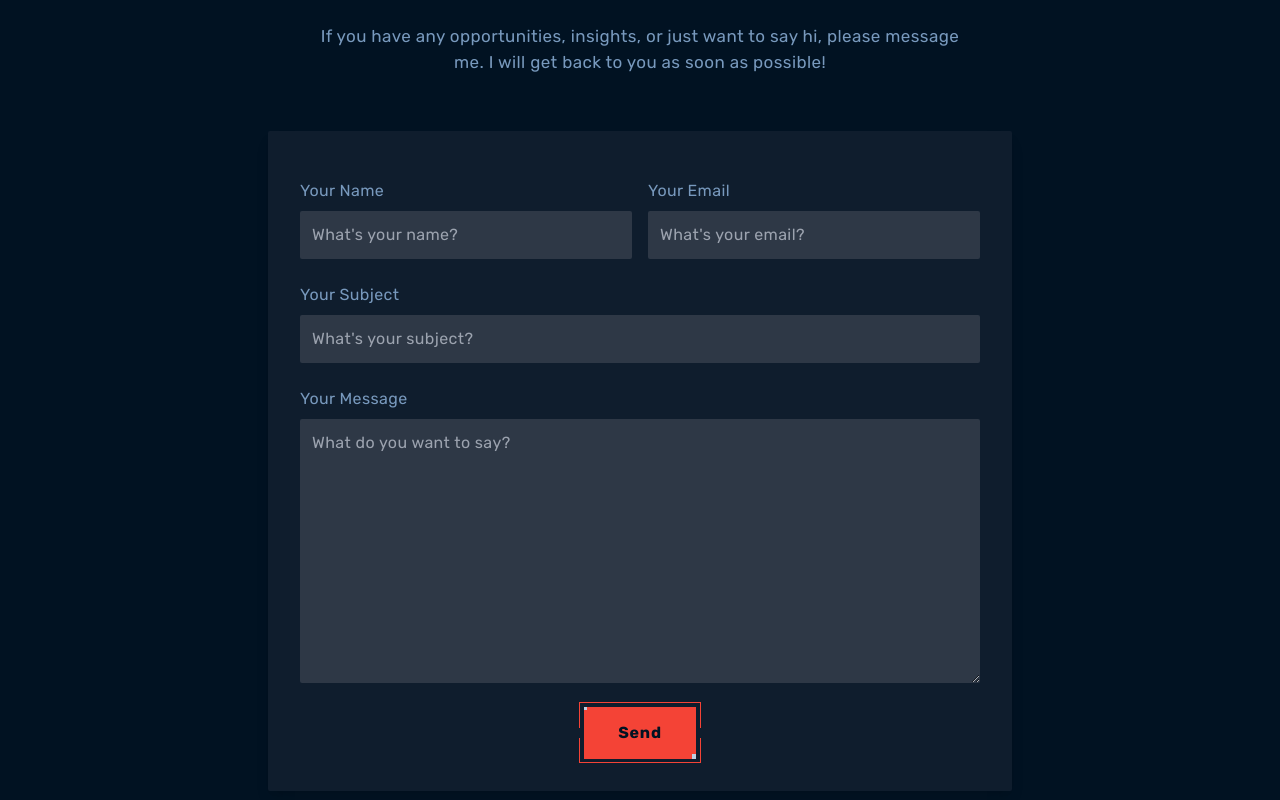
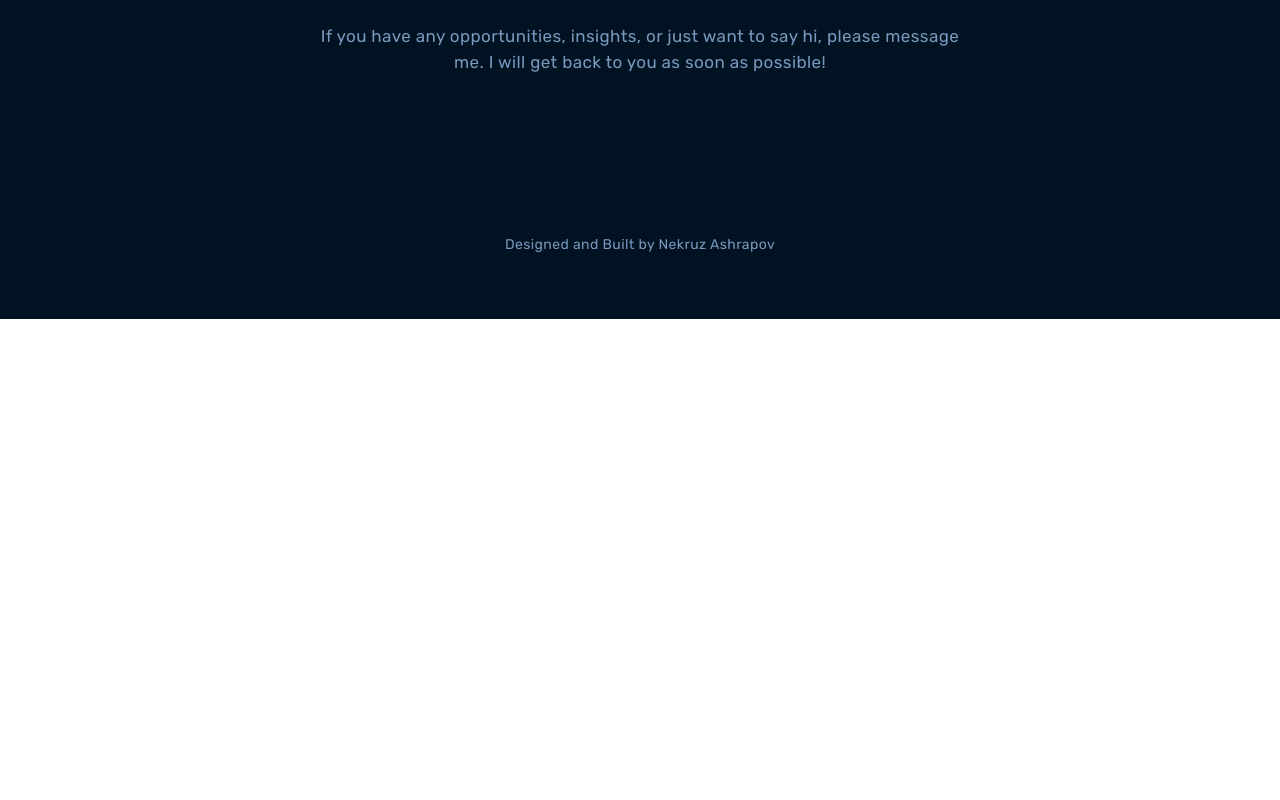
Before and after one commit to NekruzAsh/MyPortfolio, a Next.js app: page / in a window 1280 px wide. Shown: the part 4080-4880 px from the top of the page. After the commit the page ends 4399 px from the top, so only its background shows below. Built offline with nearby package versions, Linux system fonts and the light colour scheme.

Commit message:
removed contact box

```diff
--- a/app/components/Contact.jsx
+++ b/app/components/Contact.jsx
@@ -21,70 +21,6 @@ const Contact = () => {
           If you have any opportunities, insights, or just want to say hi,
           please message me. I will get back to you as soon as possible!
         </p>
-        <div className="grid lg:grid-cols-5 gap-8">
-          <div className="col-span-full w-full h-auto bg-[#0F1D2D] shadow-lg rounded-sm lg:p-4">
-            <div className="p-4">
-              <form
-                method="POST"
-                action="https://getform.io/f/6d5bba2d-1ebe-4f38-80a4-03e0c4dbd955"
-              >
-                <div className="grid md:grid-cols-2 gap-4 w-full py-2">
-                  <div className="flex flex-col ">
-                    <label className=" text-md py-2 text-[#7899BD]">
-                      Your Name
-                    </label>
-                    <input
-                      className="text-[#f3f7fc] bg-[#2e3846] rounded-sm p-3 flex"
-                      type="text"
-                      placeholder="What's your name?"
-                      name="name"
-                    />
-                  </div>
-                  <div className="flex flex-col">
-                    <label className=" text-md py-2 text-[#7899BD]">
-                      Your Email
-                    </label>
-                    <input
-                      className="text-[#f3f7fc] bg-[#2e3846] rounded-sm p-3 flex"
-                      type="email"
-                      placeholder="What's your email?"
-                      name="email"
-                    />
-                  </div>
-                </div>
-                <div className="flex flex-col py-2">
-                  <label className=" text-md py-2 text-[#7899BD]">
-                    Your Subject
-                  </label>
-                  <input
-                    className="text-[#f3f7fc] bg-[#2e3846] rounded-sm p-3 flex"
-                    type="text"
-                    placeholder="What's your subject?"
-                    name="subject"
-                  />
-                </div>
-                <div className="flex flex-col py-2">
-                  <label className=" text-md py-2 text-[#7899BD]">
-                    Your Message
-                  </label>
-                  <textarea
-                    className="text-[#f3f7fc] bg-[#2e3846] rounded-sm p-3"
-                    rows="10"
-                    placeholder="What do you want to say?"
-                    name="message"
-                  ></textarea>
-                </div>
-                <div className="flex justify-center">
-                  <div className="button-borders mt-4">
-                  <button class="primary-button">
-                    Send
-                  </button>
-                  </div>
-                </div>
-              </form>
-            </div>
-          </div>
-        </div>
         <div className="flex justify-center space-x-4 items-center mt-10 lg:hidden md:hidden">
           <a
             href="https://github.com/NekruzAsh"
```
